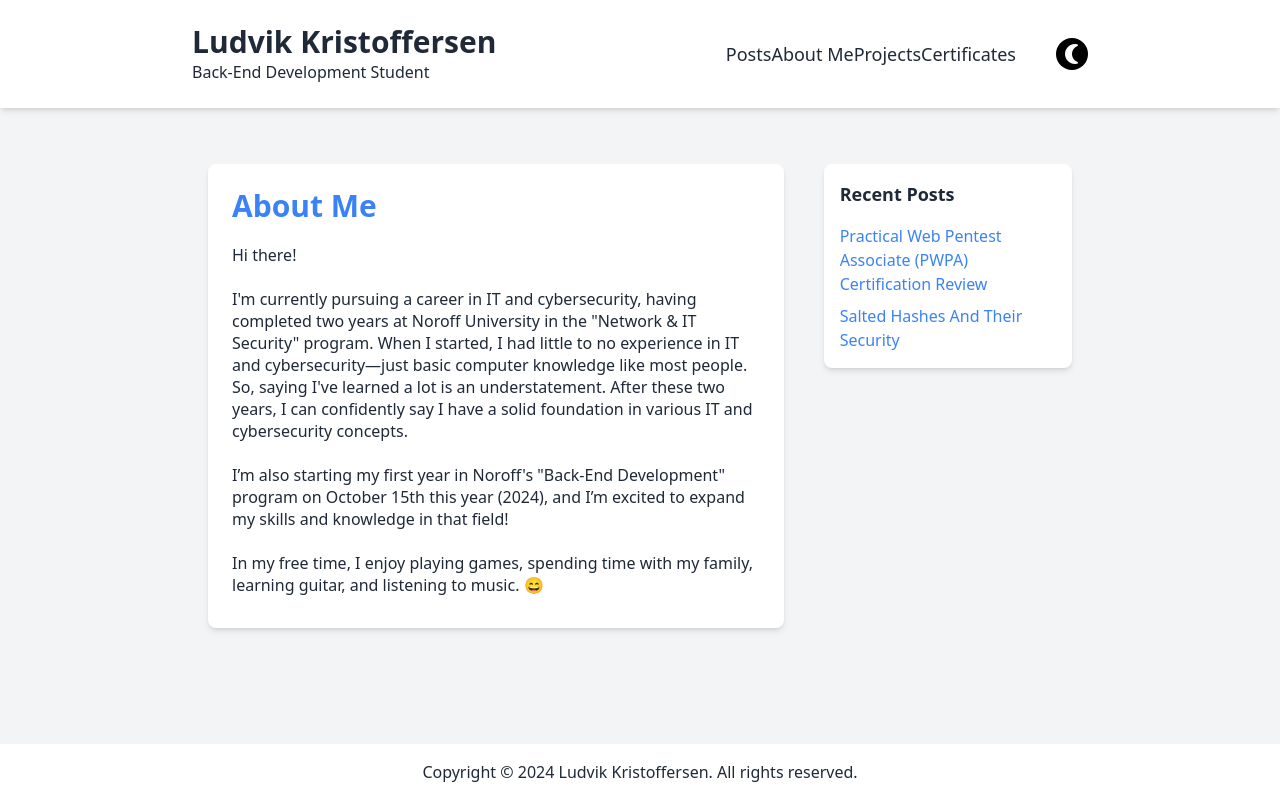
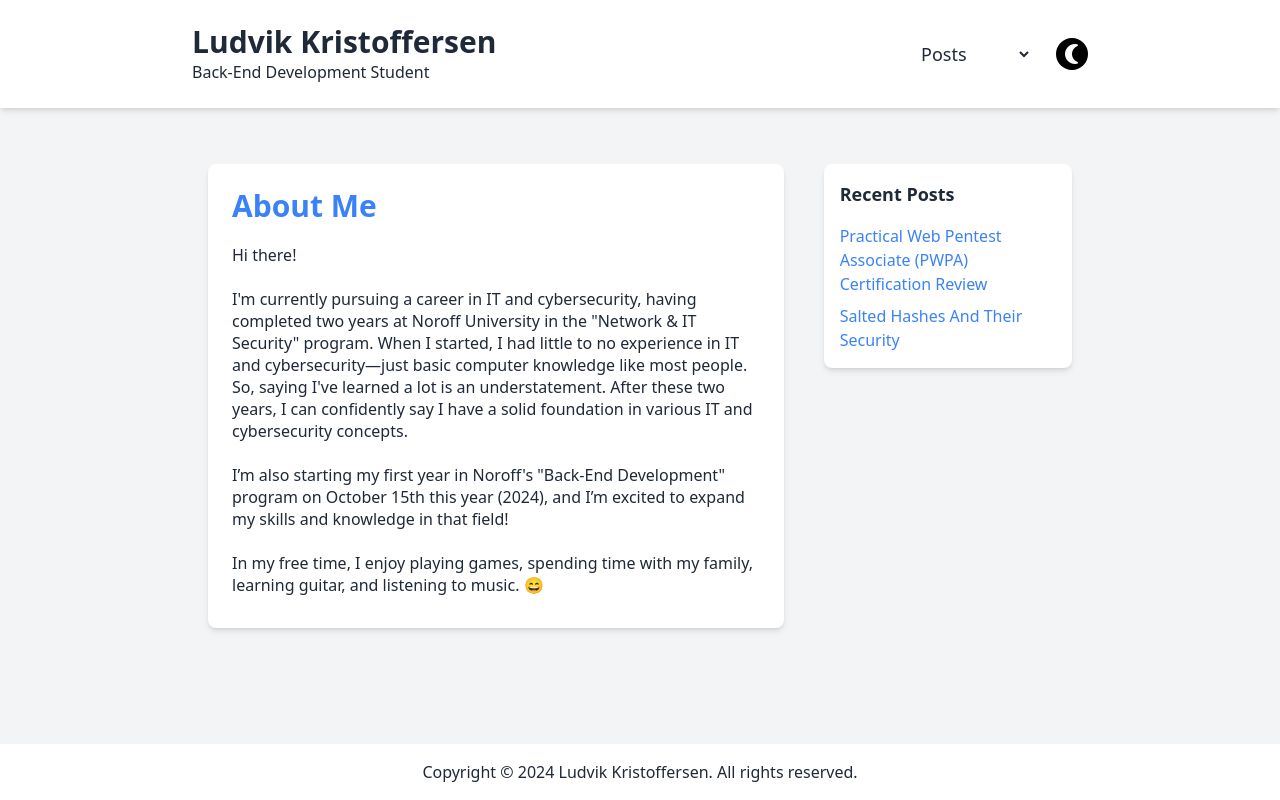
Before and after one commit to luddekn/luddekn.github.io, a website: page about-me.html in a window 1280 px wide. Drawn offline with Linux system fonts and the light colour scheme.

Commit message:
Update about-me.html

```diff
--- a/about-me.html
+++ b/about-me.html
@@ -16,22 +16,21 @@
 					<h2 class="text-3xl font-bold">Ludvik Kristoffersen</h2>
 					<p>Back-End Development Student</p>
 				</div>
-				<div id="header-right-side" class="flex items-center space-x-6">
-					<div id="burger-menu" class="burger-menu text-3xl cursor-pointer md:hidden">☰</div>
-					<ul id="header-links" class="hidden absolute top-full right-0 bg-white shadow-lg p-4 rounded-md md:flex md:relative md:space-x-6 md:bg-transparent md:shadow-none md:p-0 md:rounded-none text-lg">
-						<li>
-							<a href="./index.html" class="block px-4 py-2 hover:text-blue-500 dark:hover:text-red-500 hover:bg-gray-100 dark:hover:bg-gray-800 hover:transition-colors hover:duration-200 hover:ease-linear">Posts</a>
-						</li>
-						<li>
-							<a href="./about-me.html" class="block px-4 py-2 hover:text-blue-500 dark:hover:text-red-500 hover:bg-gray-100 dark:hover:bg-gray-800 hover:transition-colors hover:duration-200 hover:ease-linear">About Me</a>
-						</li>
-						<li>
-							<a href="./projects.html" class="block px-4 py-2 hover:text-blue-500 dark:hover:text-red-500 hover:bg-gray-100 dark:hover:bg-gray-800 hover:transition-colors hover:duration-200 hover:ease-linear">Projects</a>
-						</li>
-						<li>
-							<a href="./certificates.html" class="block px-4 py-2 hover:text-blue-500 dark:hover:text-red-500 hover:bg-gray-100 dark:hover:bg-gray-800 hover:transition-colors hover:duration-200 hover:ease-linear">Certificates</a>
-						</li>
-					</ul>
+				<div class="flex items-center space-x-6">
+					<!-- Navigation Menu -->
+					<div class="relative w-48">
+						<select
+							id="navigation-menu"
+							class="transition-background duration-200 ease-linear block w-full bg-white border border-transparent rounded-md text-lg text-gray-700 focus:ring-blue-500 focus:border-blue-500 appearance-none dark:bg-gray-800 dark:focus:border-red-500"
+							onchange="location = this.value;"
+						>
+							<option value="" disabled selected class="text-black">Posts</option>
+							<option value="./about-me.html" class="text-black">About Me</option>
+							<option value="./projects.html" class="text-black">Projects</option>
+							<option value="./certificates.html" class="text-black">Certificates</option>
+						</select>
+					</div>
+
 					<button id="change-theme" class="flex items-center justify-center text-white p-2 bg-black w-8 h-8 rounded-full dark:bg-gray-200 dark:text-black">
 						<span id="theme-icon" class="material-icons">nightlight_round</span>
 					</button>
```
